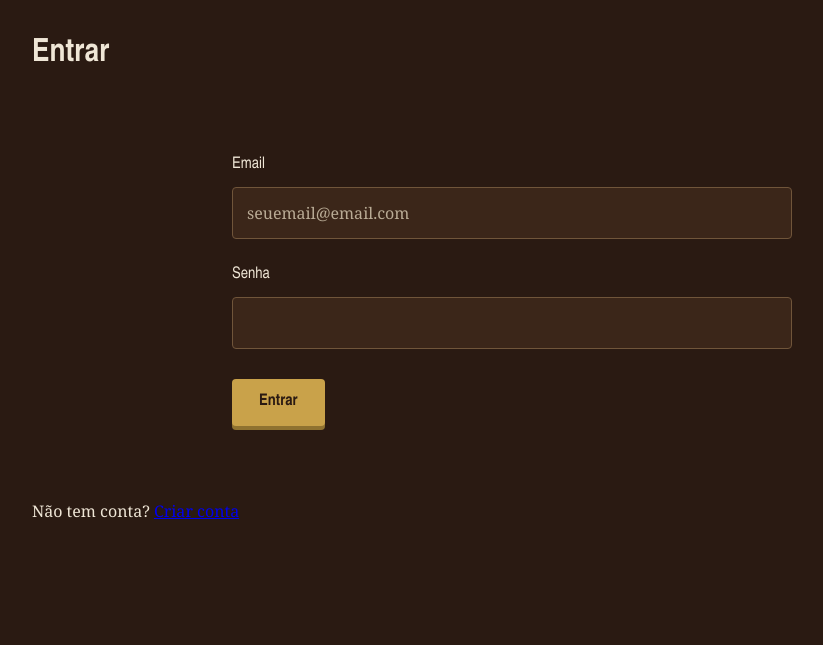
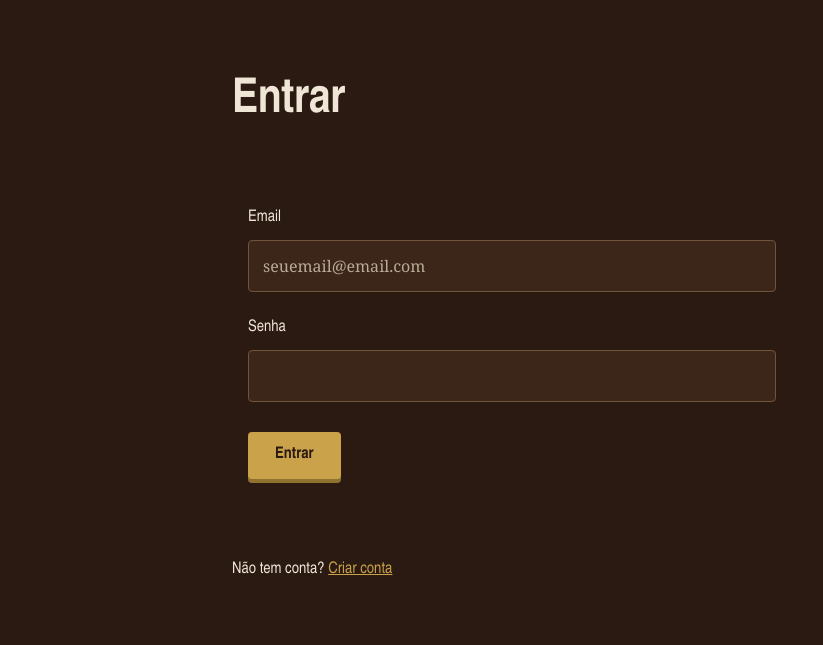
Before and after one commit to FavaroData/agendamento-barbearia, a PHP site: page /login.php in a window 1280 px wide. Shown: the part 79-724 px from the top of the page, without its empty margins (128-951 px from the left). Run offline with PHP 8.4, Linux system fonts and the light colour scheme.

Commit message:
Ajuste visual do login e cadastro

```diff
--- a/css/global.css
+++ b/css/global.css
@@ -282,3 +282,13 @@ main {
         display: none;
     }
 }
+
+/* Links de texto com a cor da marca */
+main a:not(.btn) {
+    color: var(--latao);
+};
+
+/* Mensagem de erro dos formulários */
+.erro {
+    color: #e88a8a;
+}
--- a/login.php
+++ b/login.php
@@ -37,6 +37,7 @@ if ($_SERVER["REQUEST_METHOD"] === "POST") {
     <script src="script/menu.js"></script>
 
     <main>
+        <div class=" agendamento">
             <h1>Entrar</h1>
 
             <?php if (isset($erro)) echo "<p>$erro</p>"; ?>
```
Lines whose indentation alone changed are shown as unchanged.
